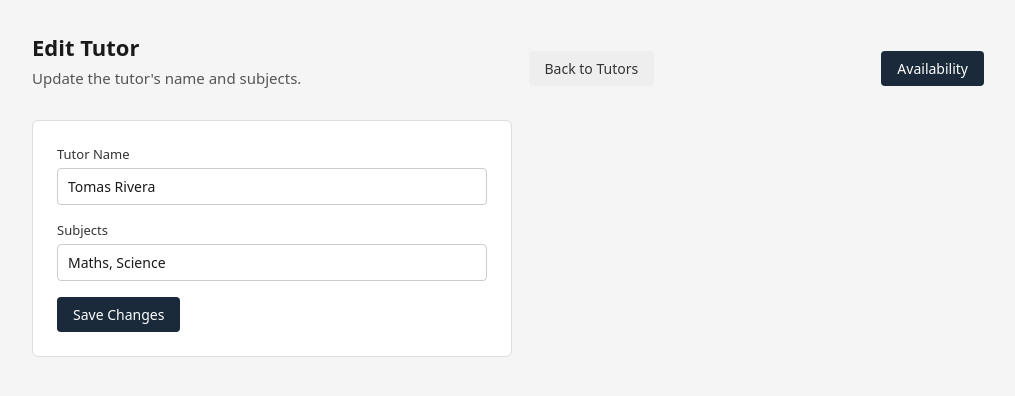
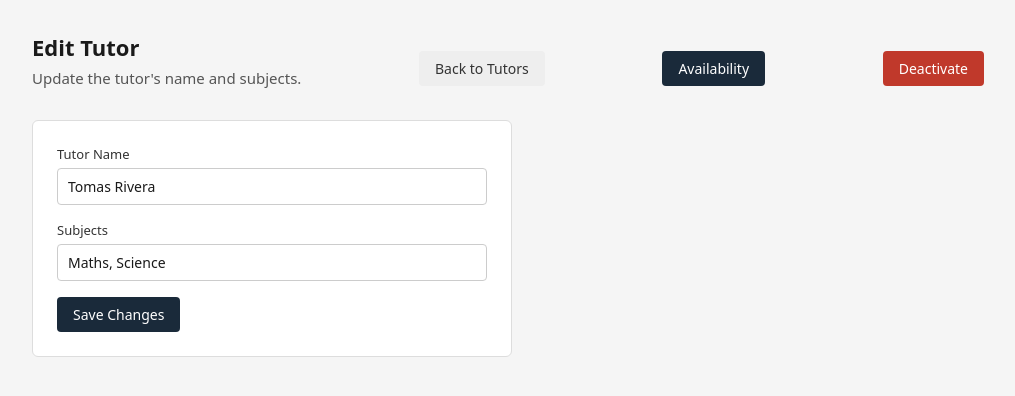
Before and after one commit to Deon37/redgum-tutoring-a3, a Flask app: page /tutors/1 in a window 1280 px wide. Shown: the part 52-448 px from the top of the page, without its empty margins (132-1147 px from the left). Run offline with Flask 3, Linux system fonts and the light colour scheme; data comes from the database, SQL or seed files in the repository; parts of the project's set-up code (start-up, migrations or seed data) failed here and were passed over.

Commit message:
feat: deactivate tutor (MSD426OL2-69)

```diff
--- a/app.py
+++ b/app.py
@@ -110,6 +110,16 @@ def tutor_detail(tutor_id):
     return render_template('tutor_detail.html', tutor=tutor)
 
 
+@app.route('/tutors/<int:tutor_id>/deactivate', methods=['POST'])
+def deactivate_tutor(tutor_id):
+    tutor = database.get_tutor(tutor_id)
+    if tutor is None:
+        abort(404)
+    database.deactivate_tutor(tutor_id)
+    flash(f'{tutor["name"]} has been deactivated.', 'success')
+    return redirect(url_for('tutors'))
+
+
 @app.route('/tutors/<int:tutor_id>/availability', methods=['GET', 'POST'])
 def availability(tutor_id):
     tutor = database.get_tutor(tutor_id)
--- a/database.py
+++ b/database.py
@@ -112,6 +112,12 @@ def update_tutor(tutor_id, name, subjects):
             raise ValueError(f'Tutor {tutor_id} was not found.')
 
 
+def deactivate_tutor(tutor_id):
+    db = get_db()
+    db.execute('UPDATE tutors SET active = 0 WHERE id = ?', (tutor_id,))
+    db.commit()
+
+
 def get_availability(tutor_id):
     db = get_db()
     return db.execute(
--- a/templates/tutor_detail.html
+++ b/templates/tutor_detail.html
@@ -10,6 +10,9 @@
     </div>
     <a href="{{ url_for('tutors') }}" class="btn btn-secondary">Back to Tutors</a>
     <a href="{{ url_for('availability', tutor_id=tutor['id']) }}" class="btn btn-primary">Availability</a>
+    <form method="POST" action="{{ url_for('deactivate_tutor', tutor_id=tutor['id']) }}" style="display:inline;">
+        <button type="submit" class="btn btn-danger">Deactivate</button>
+    </form>
 </div>
 
 <form class="form" method="POST" action="{{ url_for('tutor_detail', tutor_id=tutor['id']) }}">
```
